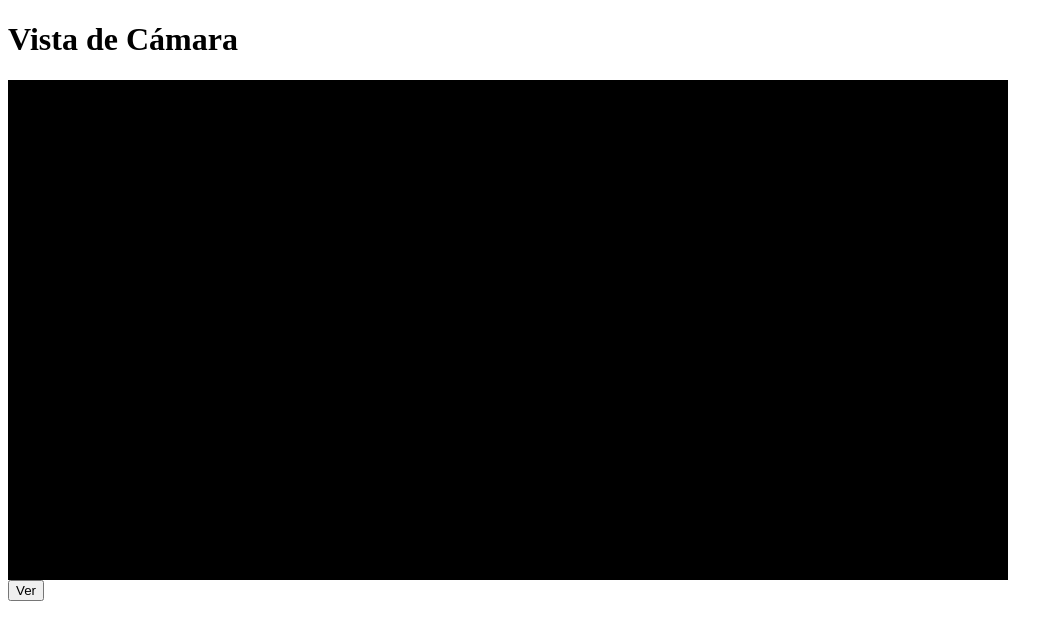
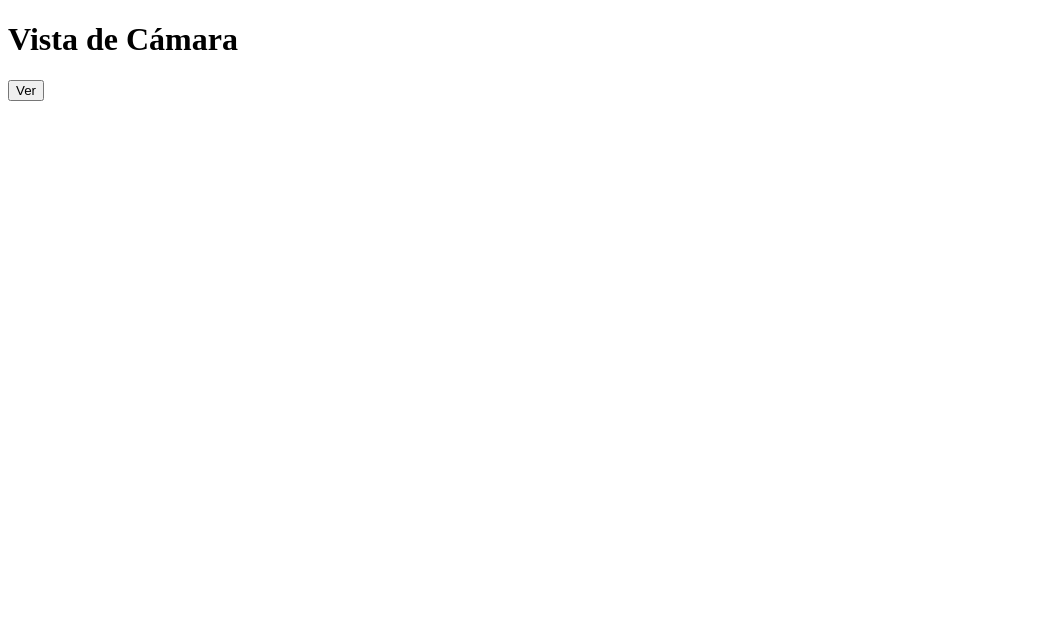
Before and after one commit to JosLRM/rtsp-cam, a website: page public/index.html in a window 1280 px wide. Shown: the whole page, without its empty margins (0-1063 px from the left). Drawn offline with Linux system fonts and the light colour scheme.

Commit message:
new commit

```diff
--- a/public/index.html
+++ b/public/index.html
@@ -7,26 +7,28 @@
 </head>
 <body>
   <h1>Vista de Cámara</h1>
-  <canvas id="video-canvas" style="display:block; height:500px; width:auto;"></canvas>
+  <canvas id="video-canvas" style="display:none; height:500px; width:auto;"></canvas>
   <button type="button" id="play-video">Ver</button>
 
   <script>
     const url = `ws://${location.host}/api/stream`; // se conecta al servidor Node
     const canvas = document.getElementById('video-canvas');
-    new JSMpeg.Player(url, { canvas: canvas });
-    // let player = null; // <- guardar referencia global
 
-    // const playBtn = document.getElementById('play-video');
-    // playBtn.addEventListener('click', function () {
+    let player = null; // <- guardar referencia
+
+    const playBtn = document.getElementById('play-video');
+    playBtn.addEventListener('click', function () {
+        canvas.style.display = "block";
+        new JSMpeg.Player(url, { canvas: canvas });
     //   const canvas = document.getElementById('video-canvas');
 
-    //   // Crear player solo si no existe
+    //   // Crear player si no existe
     //   if (!player) {
     //     const url = 'ws://localhost:9999';
     //     player = new JSMpeg.Player(url, { canvas: canvas });
     //     canvas.style.display = 'block';
     //   }
-    // });
+    });
   </script>
 </body>
 </html>
```
Also changed, not shown: README.txt (added).
